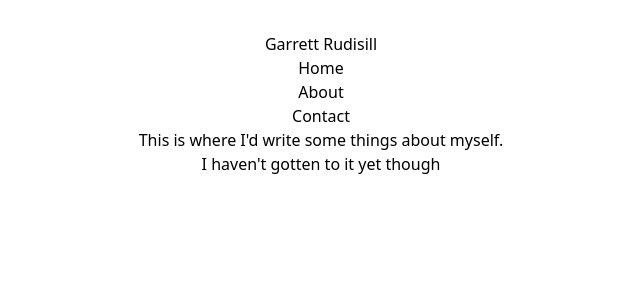
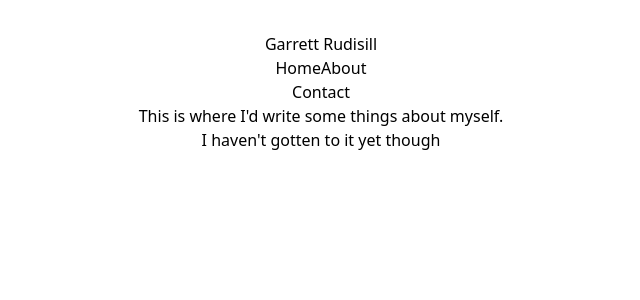
Before and after one commit to alm0st907/personal-site, a React (Vite) app: page /about in a window 1280 px wide. Shown: the top 300 px of the page, without its empty margins (319-959 px from the left). Built offline with nearby package versions, Linux system fonts and the light colour scheme.

Commit message:
fix links because react router lol

```diff
--- a/src/Components/MenuBar.jsx
+++ b/src/Components/MenuBar.jsx
@@ -1,3 +1,5 @@
+import {Link} from "react-router-dom";
+
 export default function MenuBar()
 {
     return(
@@ -6,15 +8,12 @@ export default function MenuBar()
             <span className='self-center text-2xl font-semibold whitespace-nowrap dark:text-white'>Garrett Rudisill</span>
             <div className="hidden w-full md:block md:w-auto" id="navbar-default">
                 <ul className="font-medium flex flex-col p-4 md:p-0 mt-4 border  rounded-lg dark:text-white md:flex-row md:space-x-8 md:mt-0 md:border-0  ">
-                    <li>
-                        <a href="/construction"
-                           className="block py-2 pl-3 pr-4 text-white bg-blue-700 rounded md:bg-transparent md:text-blue-700 md:p-0 dark:text-white md:dark:text-blue-500"
-                           aria-current="page">Home</a>
-                    </li>
-                    <li>
-                        <a href="/about"
-                           className="block py-2 pl-3 pr-4 text-gray-900 rounded hover:bg-gray-100 md:hover:bg-transparent md:border-0 md:hover:text-blue-700 md:p-0 dark:text-white md:dark:hover:text-blue-500 dark:hover:bg-gray-700 dark:hover:text-white md:dark:hover:bg-transparent">About</a>
-                    </li>
+                    <Link to={"/construction"} className='className="block py-2 pl-3 pr-4 text-white bg-blue-700 rounded md:bg-transparent md:text-blue-700 md:p-0 dark:text-white md:dark:text-blue-500'>
+                        Home
+                    </Link>
+                    <Link to={"/about"} className='className="block py-2 pl-3 pr-4 text-white bg-blue-700 rounded md:bg-transparent md:text-blue-700 md:p-0 dark:text-white md:dark:text-blue-500'>
+                        About
+                    </Link>
                     <li>
                         <a href="https://www.linkedin.com/in/garrett-rudisill/"
                            className="block py-2 pl-3 pr-4 text-gray-900 rounded hover:bg-gray-100 md:hover:bg-transparent md:border-0 md:hover:text-blue-700 md:p-0 dark:text-white md:dark:hover:text-blue-500 dark:hover:bg-gray-700 dark:hover:text-white md:dark:hover:bg-transparent">Contact</a>
```
